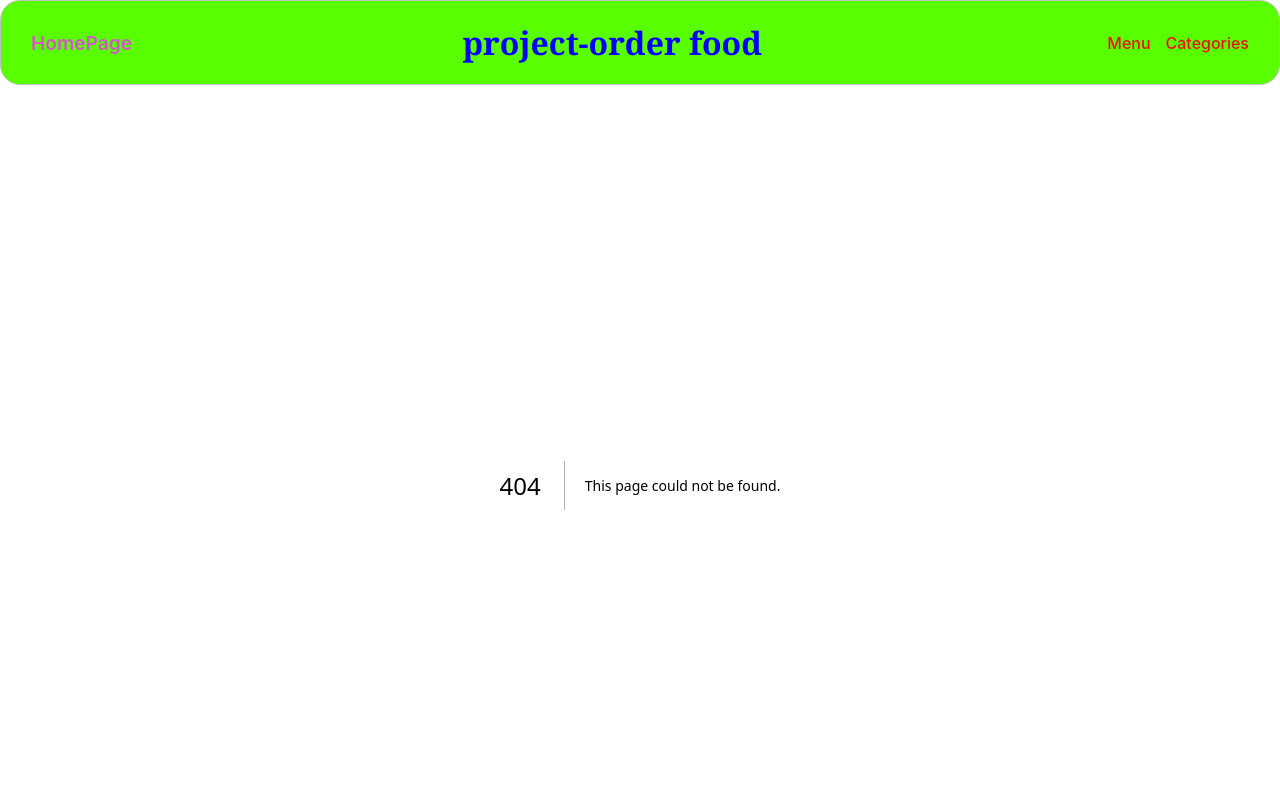
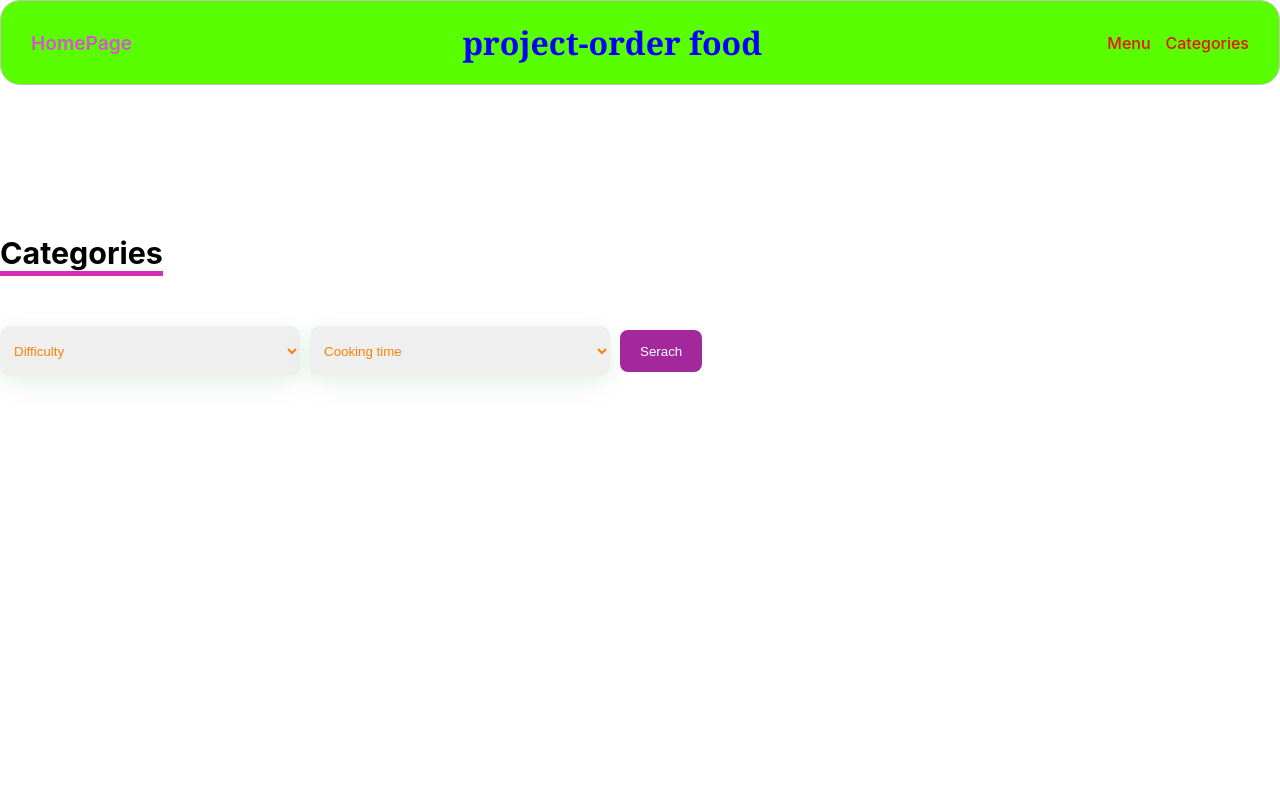
Before and after one commit to alizare-1986/project-food, a Next.js app: page /categories in a window 1280 px wide. Before the commit this address had no page. Shown: the top 800 px of the page. Built offline with nearby package versions, Linux system fonts and the light colour scheme; data requests are answered from the project's data file.

Commit message:
creating the categories and filter food and serach

```diff
--- a/components/modules/Card.module.css
+++ b/components/modules/Card.module.css
@@ -8,6 +8,7 @@
     padding: 10px;
     border-radius: 10px;
     position: relative;
+    background-color: bisque;
   }
 
   .container img {
--- /dev/null
+++ b/components/templates/CategoriesPage.js
@@ -0,0 +1,49 @@
+import { useState } from "react";
+import styles from "./CategoriesPage.module.css";
+import { useRouter } from "next/router";
+import Card from "../modules/Card";
+function CategoriesPage({data}) {
+  const router = useRouter();
+  const [query, setQuery] = useState({ difficulty: "", time: "" });
+  const changeHandler = (e) => {
+    setQuery({ ...query, [e.target.name]: e.target.value });
+  };
+  const serachHandler = () => {
+    router.push({
+      pathname: "/categories",
+      query,
+    });
+  };
+  return (
+    <div className={styles.container}>
+      <h2>Categories</h2>
+      <div className={styles.subContainer}>
+        <div className={styles.select}>
+          <select
+            value={query.difficulty}
+            name="difficulty"
+            onChange={changeHandler}
+          >
+            <option value="">Difficulty</option>
+            <option value="Easy">Easy</option>
+            <option value="Medium">Medium</option>
+            <option value="Hard">Hard</option>
+          </select>
+          <select value={query.time} name="time" onChange={changeHandler}>
+            <option value="">Cooking time</option>
+            <option value="more">More than 30 min</option>
+            <option value="less">Less than 30 min</option>
+          </select>
+          <button onClick={serachHandler}>Serach</button>
+        </div>
+        <div className={styles.cards}>
+            {data.map((food)=>(
+                <Card key={food.id} {...food}/>
+            ))}
+        </div>
+      </div>
+    </div>
+  );
+}
+
+export default CategoriesPage;
--- /dev/null
+++ b/components/templates/CategoriesPage.module.css
@@ -0,0 +1,68 @@
+.container {
+    max-width: 1300px;
+    margin: auto;
+    margin-top: 150px;
+  }
+
+  .container h2 {
+    border-bottom: 5px solid #d42db3;
+    width: fit-content;
+    margin-bottom: 50px;
+    font-size: 1.9rem;
+  }
+
+  .select select {
+    border: none;
+    width: 300px;
+    height: 50px;
+    border-radius: 10px;
+    margin-right: 10px;
+    padding: 10px;
+    color: #fc8005;
+    box-shadow: rgba(92, 245, 115, 0.123) 0px 4px 16px,
+      rgba(17, 17, 26, 0.05) 0px 8px 32px;
+  }
+
+  .select button {
+    border: none;
+    background-color: #a2289c;
+    color: white;
+    height: 42px;
+    padding: 0 20px;
+    border-radius: 8px;
+    cursor: pointer;
+  }
+
+  .cards {
+    display: flex;
+    flex-wrap: wrap;
+    justify-content: space-between;
+    margin-top: 80px;
+  }
+
+  .cards img {
+    margin: auto;
+  }
+  @media (max-width: 900px) {
+    .container {
+      padding: 20px;
+    }
+    .cards {
+      justify-content: space-around;
+    }
+  }
+
+  @media (max-width: 600px) {
+    .container {
+      padding: 10px;
+    }
+    .select {
+      display: flex;
+      flex-direction: column;
+    }
+
+    .select select {
+      width: 100%;
+      margin: 0 0 20px;
+    }
+  }
--- /dev/null
+++ b/components/templates/DetailsPage.module.css
@@ -0,0 +1,155 @@
+.container {
+    max-width: 1300px;
+    margin: auto;
+    margin-top: 100px;
+  }
+
+  .container h2 {
+    border-bottom: 5px solid #53c60b;
+    width: fit-content;
+    margin-bottom: 50px;
+    font-size: 1.9rem;
+  }
+
+  .banner {
+    display: flex;
+  }
+
+  .banner img {
+    width: 300px;
+    border-radius: 10px;
+  }
+
+  .banner div {
+    margin-left: 30px;
+  }
+
+  .banner h3 {
+    font-size: 1.3rem;
+    color: #53c60b;
+  }
+
+  .banner span {
+    display: flex;
+    align-items: center;
+  }
+
+  .location {
+    color: grey;
+    margin: 20px 0 40px;
+  }
+
+  .discount {
+    background-color: #ed4133;
+    color: white;
+    padding: 10px 0;
+    display: flex;
+    justify-content: center;
+    border-radius: 5px;
+    margin-top: 20px;
+  }
+
+  .introduction {
+    margin: 60px 0;
+    line-height: 25px;
+    text-align: justify;
+  }
+
+  .details {
+    margin-bottom: 60px;
+  }
+
+  .details h4 {
+    font-size: 1.5rem;
+    color: #53c60b;
+    margin: 24px 0;
+  }
+
+  .details ul {
+    list-style: none;
+  }
+
+  .details li {
+    display: flex;
+    align-items: center;
+    margin: 10px 0;
+  }
+
+  .details li::before {
+    content: "â€¢ ";
+    color: #53c60b;
+  }
+
+  .details p {
+    font-size: 1.1rem;
+    font-weight: 600;
+    margin: 0 10px;
+  }
+
+  .details span {
+    color: grey;
+  }
+
+  .recipe {
+    margin-bottom: 100px;
+  }
+
+  .recipe h4 {
+    font-size: 1.5rem;
+    color: #53c60b;
+    margin: 24px 0;
+  }
+
+  .recipe div {
+    display: flex;
+    align-items: center;
+    padding: 20px 10px;
+    text-align: justify;
+  }
+
+  .recipe span {
+    font-size: 2rem;
+    margin: 0 15px 0 5px;
+  }
+
+  .odd {
+    background-color: #e8ffdb;
+  }
+
+  .even {
+    background-color: #bcff93;
+  }
+
+  .container button {
+    width: 100%;
+    border: none;
+    background-color: #53c60b;
+    color: white;
+    padding: 15px;
+    font-size: 1.3rem;
+    border-radius: 10px;
+    cursor: pointer;
+    margin-bottom: 100px;
+  }
+
+  @media (max-width: 900px) {
+    .container {
+      padding: 20px;
+    }
+  }
+
+  @media (max-width: 600px) {
+    .container {
+      padding: 10px;
+    }
+    .banner {
+      flex-direction: column;
+    }
+    .banner div {
+      margin: 0;
+    }
+    .banner img {
+      width: 100%;
+      margin-bottom: 20px;
+    }
+  }
--- /dev/null
+++ b/pages/categories/index.js
@@ -0,0 +1,42 @@
+import CategoriesPage from "../../components/templates/CategoriesPage";
+
+function Categories({data}) {
+  return (
+    <div>
+      <CategoriesPage data={data}/>
+    </div>
+  );
+}
+
+export default Categories;
+export async function getServerSideProps(context) {
+  const {
+    query: { difficulty, time },
+  } = context;
+  const res = await fetch(`http://localhost:4000/data`);
+  const data = await res.json();
+  const filteredData = data.filter((item) => {
+    const difficultyResult = item.details.filter(
+      (detail) => detail.Difficulty && detail.Difficulty === difficulty
+    );
+    const timeResult = item.details.filter((detail) => {
+      const cookingTime = detail["Cooking Time"] || "";
+      const [timeDetail] = cookingTime.split(" ");
+      if (time === "less" && timeDetail && +timeDetail <= 30) {
+        return detail;
+      } else if (time === "more" && +timeDetail > 30) {
+        return detail;
+      }
+    });
+    if(time&&difficulty&&timeResult.length&&difficultyResult.length){
+        return item
+    }else if(!time&&difficulty&&difficultyResult.length){
+        return item
+    }else if(time&&!difficulty&&timeResult.length){
+        return item
+    }
+  });
+  return {
+    props: {data:filteredData},
+  };
+}
--- a/pages/menu/index.js
+++ b/pages/menu/index.js
@@ -9,6 +9,7 @@
 }
 
 export default Menu;
+
 export async function getStaticProps(){
     const res= await fetch("http://localhost:4000/data")
     const data= await res.json()
```
Also changed, not shown: components/templates/DetailsPage.js (added, +75 -0 lines), pages/menu/[id].js (added, +43 -0 lines).
